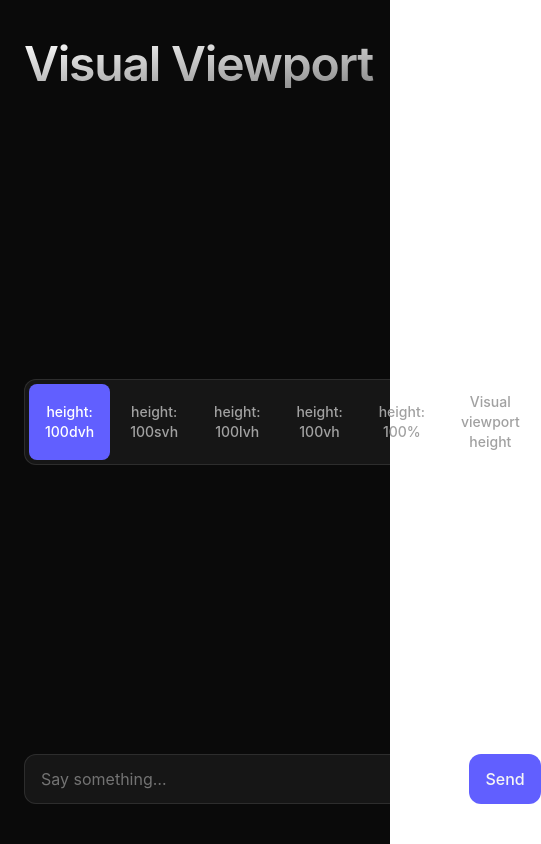
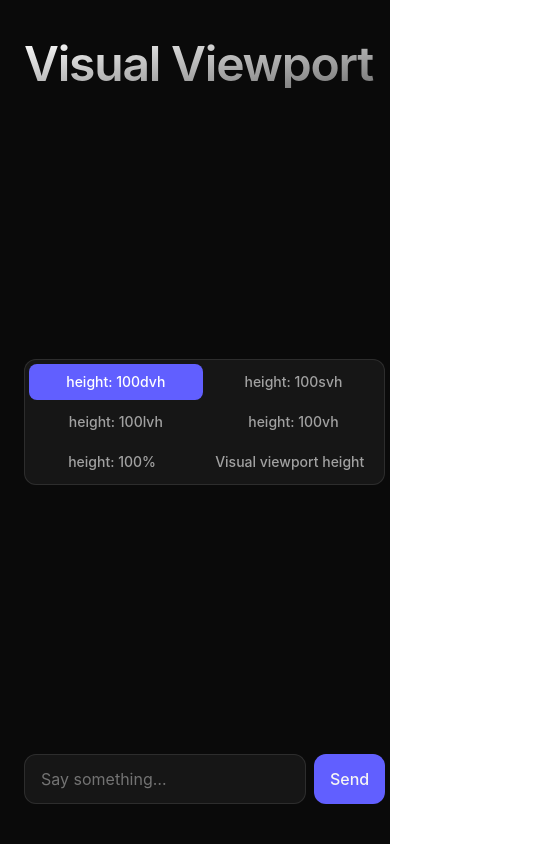
Before and after one commit to bruno-gregorio/visual-viewport-demo, a React (Vite) app: page / in a window 390 px wide. Shown: the whole page, 541 px wide, since content can reach past the window. Built offline with nearby package versions, Linux system fonts and the light colour scheme.

Commit message:
feat: responsive switch.

```diff
--- a/src/components/Switch.tsx
+++ b/src/components/Switch.tsx
@@ -15,7 +15,7 @@ export function Switch<T extends string | number>({
   onChange
 }: SwitchProps<T>) {
   return (
-    <div className='inline-flex gap-1 rounded-xl border border-white/10 bg-white/5 p-1'>
+    <div className='flex flex-wrap gap-1 rounded-xl border border-white/10 bg-white/5 p-1'>
       {options.map((option) => {
         const isActive = option.value === value
         return (
@@ -23,7 +23,7 @@ export function Switch<T extends string | number>({
             key={String(option.value)}
             type='button'
             onClick={() => onChange(option.value)}
-            className={`rounded-lg px-4 py-2 text-sm font-medium transition ${
+            className={`flex-1 rounded-lg px-4 py-2 text-sm font-medium whitespace-nowrap transition ${
               isActive
                 ? 'bg-indigo-500 text-white'
                 : 'text-neutral-400 hover:text-neutral-100'
```
